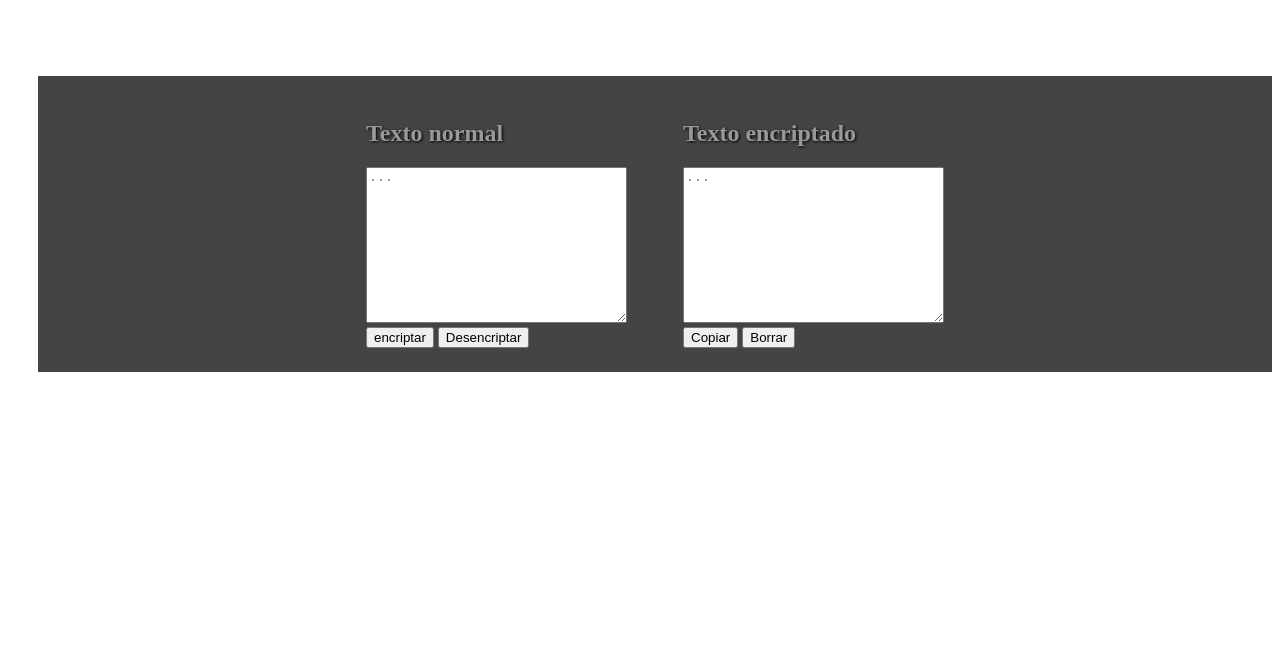
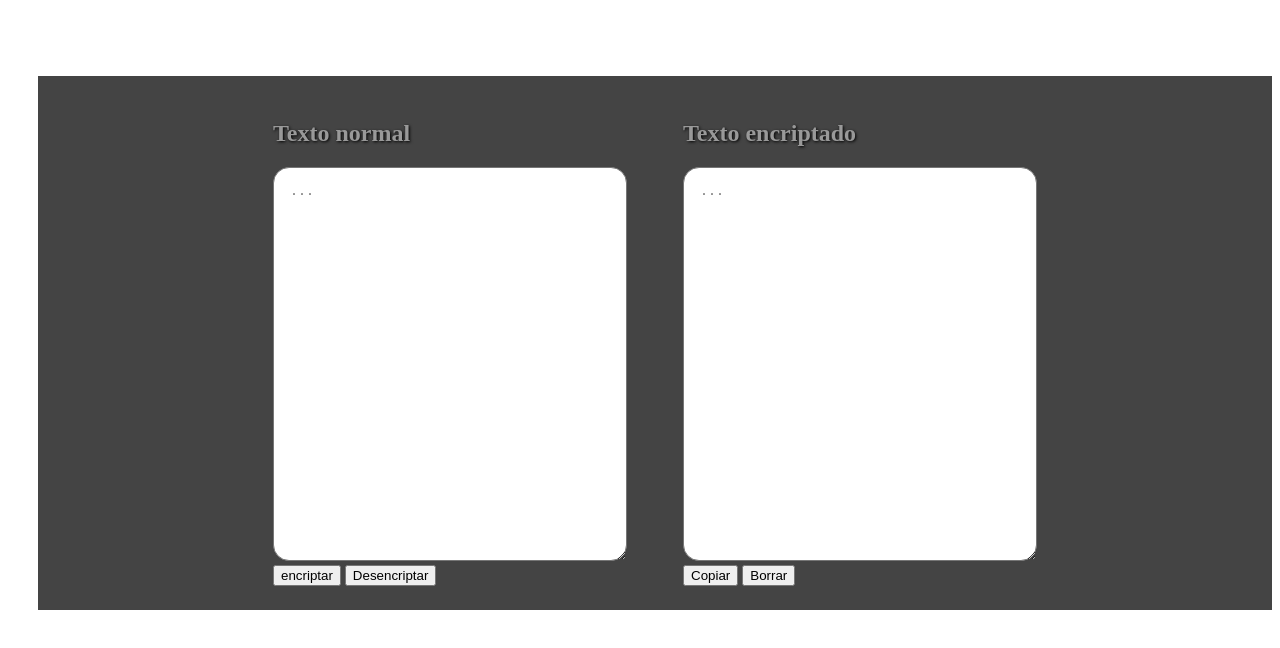
Before and after one commit to JulioLaz/encriptador, a plain HTML site: page index.html in a window 1280 px wide. Drawn offline with Linux system fonts and the light colour scheme.

Commit message:
avances en css

```diff
--- a/style.css
+++ b/style.css
@@ -13,3 +13,11 @@ main{
 section{
    margin: 1.5rem;
 }
+textarea {
+   resize: vertical;
+   width: 25vw;
+   height: 45vh;
+   border-radius: 1rem;
+   padding: 1rem;
+   /* resize: none; */
+}
```
